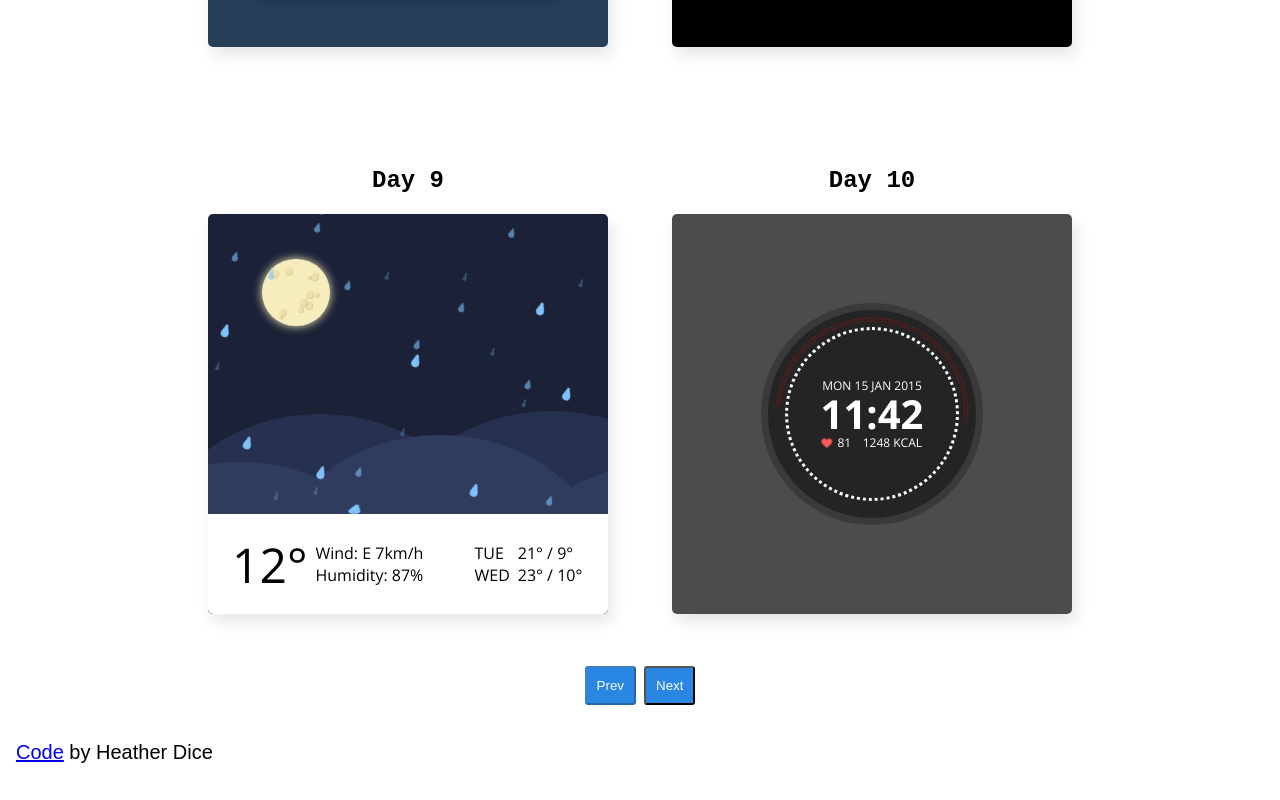
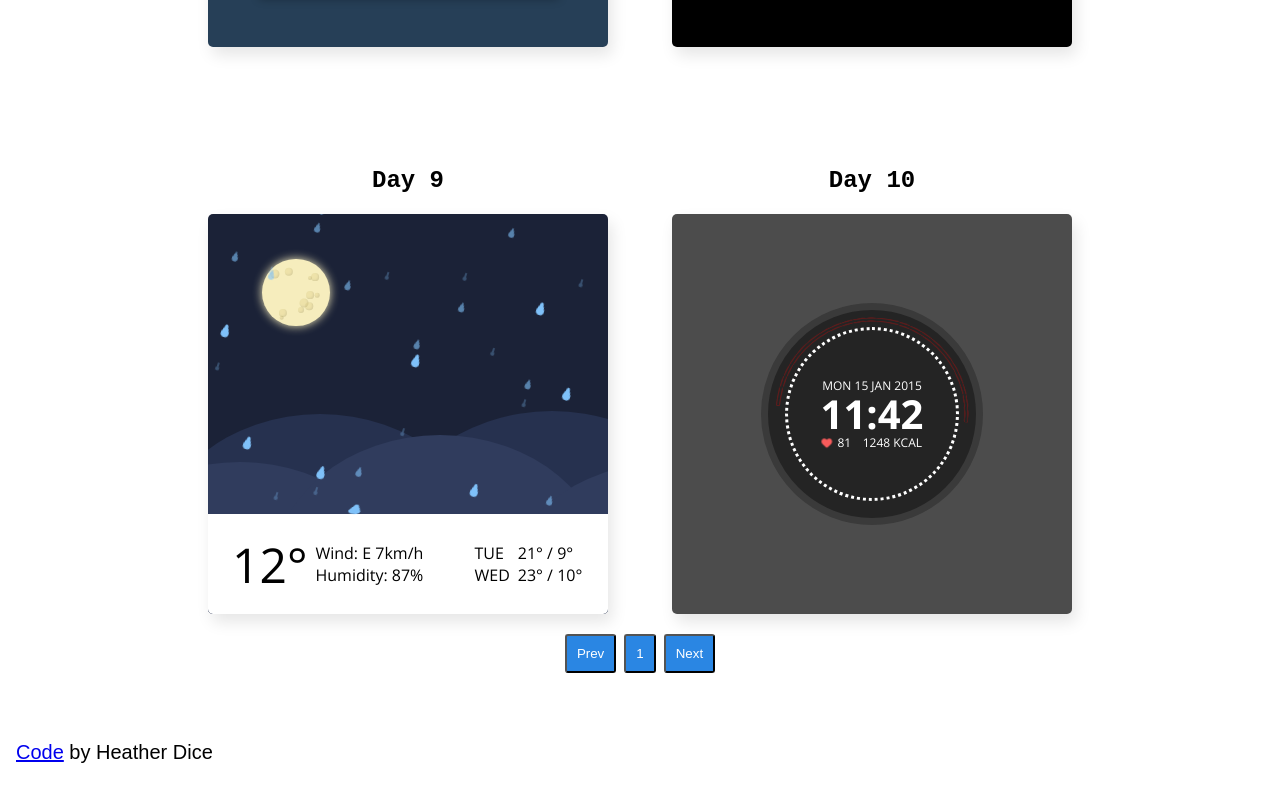
Before and after one commit to heatherdice/100_days_css, a React (Create React App) app: page / in a window 1280 px wide. Shown: the part 3060-3860 px from the top of the page. Built offline with nearby package versions, Linux system fonts and the light colour scheme.

Commit message:
Adding page numbers to pagination

```diff
--- a/src/App.js
+++ b/src/App.js
@@ -5,7 +5,6 @@ import Navbar from "./components/Navbar";
 import Hero from "./components/Hero";
 import About from "./components/About";
 import Days from "./components/Days";
-import Pagination from "./components/Pagination";
 
 export default function App() {
     // set initial alert state to true
@@ -32,10 +31,6 @@ export default function App() {
                 <Days />
             </Element>
 
-            <Element name="pagination">
-                <Pagination />
-            </Element>
-
             <Element name="learn-more">
                 <footer>
                     <p className="footer-text">
--- a/src/components/Days.js
+++ b/src/components/Days.js
@@ -1,6 +1,7 @@
-import React, { useState, useEffect } from "react";
+import React, { useState } from "react";
 import "../styles/Days.css";
-import dayComponents from './dayComponents';
+import dayComponents from "./dayComponents";
+import Pagination from "./Pagination";
 
 const itemsPerPage = 10;
 
@@ -25,6 +26,13 @@ export default function Days() {
                         </div>
                     ))}
                 </div>
+
+                <Pagination
+                    totalItems={dayComponents.length}
+                    itemsPerPage={itemsPerPage}
+                    currentPage={currentPage}
+                    onPageChange={setCurrentPage}
+                />
             </div>
         </>
     )
--- a/src/components/Pagination.js
+++ b/src/components/Pagination.js
@@ -1,24 +1,18 @@
-import React, { useState } from "react";
+import React, { useState, useEffect } from "react";
 import "../styles/Pagination.css";
 
-export default function Pagination({ totalItems, itemsPerPage = 10 }) {
+export default function Pagination({ totalItems, itemsPerPage, onPageChange }) {
     const [currentPage, setCurrentPage] = useState(1);
     const totalPages = Math.ceil(totalItems / itemsPerPage);
-
-    const handlePageChange = (page) => {
-        if (page >= 1 && page <= totalPages) {
-        setCurrentPage(page);
-        }
-    };
 
     const getPageNumbers = () => {
         const pages = [];
         const maxVisible = 5;
-        let start = Math.max(1, currentPage - 2);
-        let end = Math.min(totalPages, start + maxVisible - 1);
+        let start = Math.max(0, currentPage - 2);
+        let end = Math.min(totalPages - 1, start + maxVisible - 1);
 
         if (end - start < maxVisible - 1) {
-        start = Math.max(1, end - maxVisible + 1);
+            start = Math.max(0, end - maxVisible + 1);
         }
 
         for (let i = start; i <= end; i++) pages.push(i);
@@ -28,7 +22,7 @@ export default function Pagination({ totalItems, itemsPerPage = 10 }) {
     return (
         <nav aria-label="Pagination" className="pag-container">
             <button
-                onClick={() => handlePageChange(currentPage - 1)} disabled={currentPage === 1}
+                onClick={() => onPageChange(currentPage - 1)} disabled={currentPage === 0}
                 className = "pg-btn"
             >
                 Prev
@@ -37,17 +31,17 @@ export default function Pagination({ totalItems, itemsPerPage = 10 }) {
             {getPageNumbers().map((page) => (
                 <button
                     key={page}
-                    onClick={() => handlePageChange(page)}
+                    onClick={() => onPageChange(page)}
                     aria-current={page === currentPage ? "page" : undefined}
                     style={{ fontWeight: page === currentPage ? "bold" : "normal" }}
                     className = "pg-btn"
                 >
-                {page}
+                    {page + 1}
                 </button>
             ))}
 
             <button
-                onClick={() => handlePageChange(currentPage + 1)} disabled={currentPage === totalPages}
+                onClick={() => onPageChange(currentPage + 1)} disabled={currentPage === totalPages - 1}
                 className="pg-btn"
             >
                 Next
```
